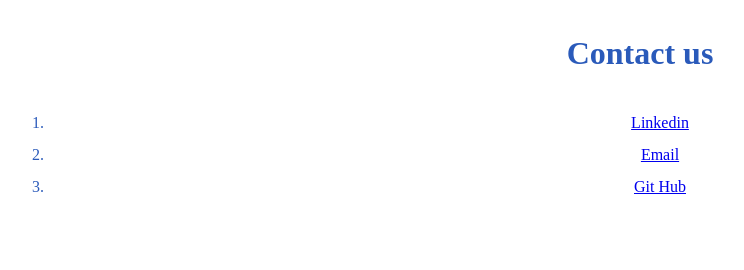
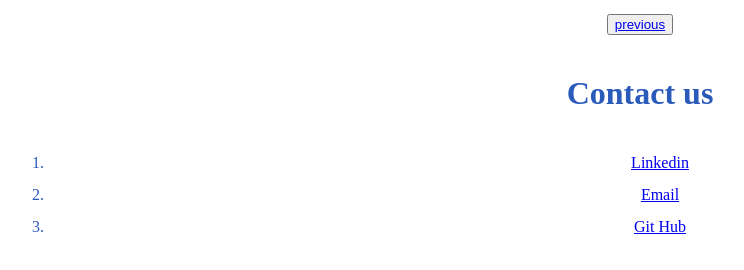
Before and after one commit to RAMANA390/friend-forever, a plain HTML site: page contact us.html in a window 1280 px wide. Shown: the whole page, without its empty margins (0-744 px from the left). Drawn offline with Linux system fonts and the light colour scheme.

Commit message:
button fixed in contact

```diff
--- a/contact us.html
+++ b/contact us.html
@@ -7,6 +7,7 @@
 </head>
 <body>
     <div class = "contacts" style="text-align: center; line-height: 2; color:  #2a5aba ;" >
+        <button><a href="index.html">previous</a></button>
     <h1>Contact us</h1>
     <ol>
         <li><a href="https://www.linkedin.com/in/ramana-m-1b8a24348?utm_source=share&utm_campaign=share_via&utm_content=profile&utm_medium=android_app">Linkedin</a></li>
```
